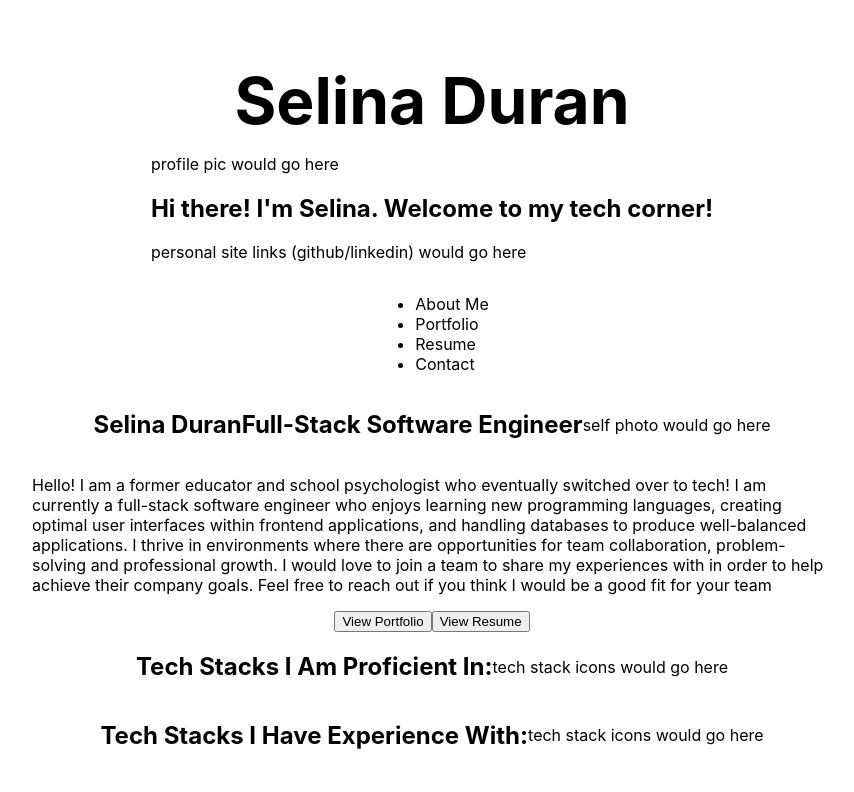
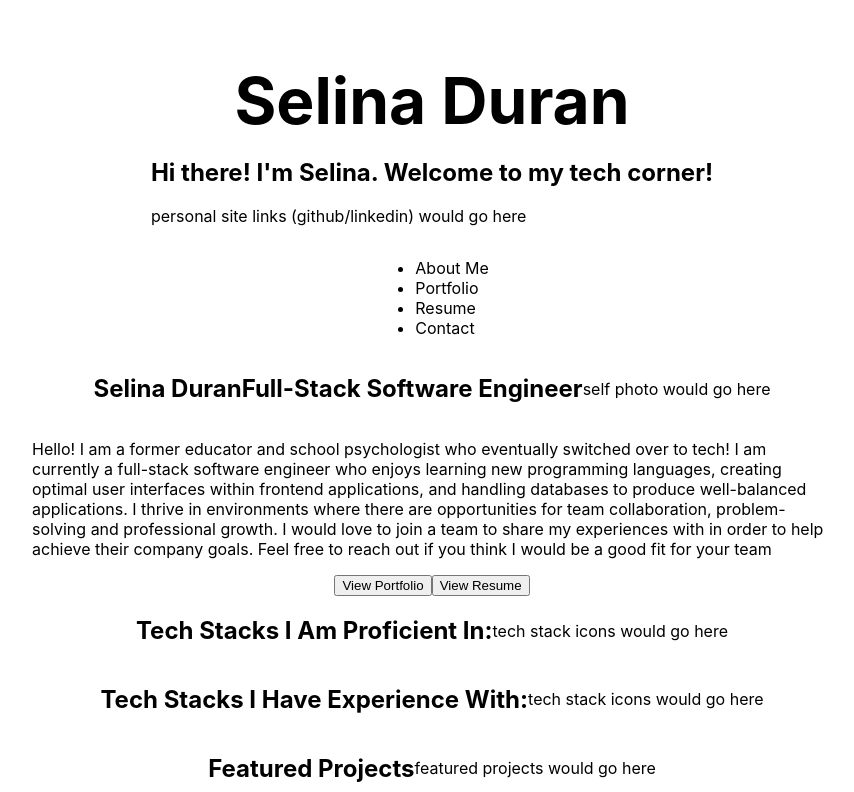
Before and after one commit to selinaduran/Personal-Portfolio, a Next.js app in the folder personal_portfolio/: page / in a window 1280 px wide. Shown: the top 792 px of the page, without its empty margins (208-1062 px from the left). Built offline with nearby package versions, Linux system fonts and the light colour scheme.

Commit message:
added img folder for photos

```diff
--- a/personal_portfolio/pages/index.js
+++ b/personal_portfolio/pages/index.js
@@ -13,7 +13,6 @@ export default function Home() {
       <main className={styles.main}>
         <div>
           <h1 className={styles.title}>Selina Duran</h1>
-          <p>profile pic would go here</p>
           <h2>Hi there! I'm Selina. Welcome to my tech corner!</h2>
           <p>personal site links (github/linkedin) would go here</p>
         </div>
```
Also changed, not shown: personal_portfolio/public/img/AboutMe.jpeg (added), personal_portfolio/public/img/ProfilePic.jpeg (added).
